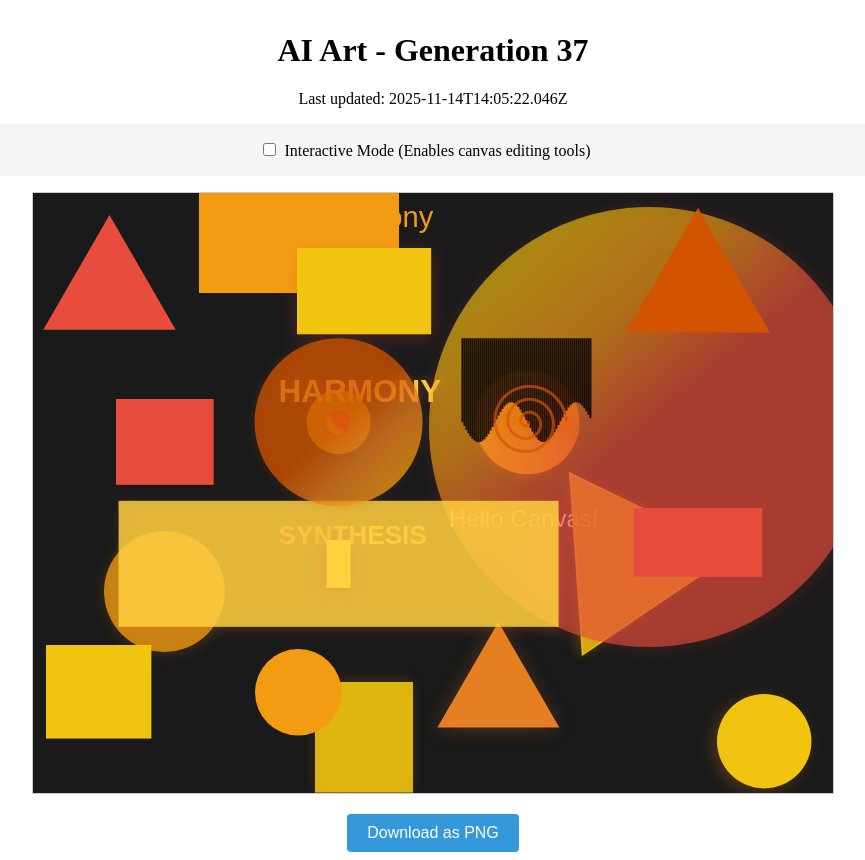
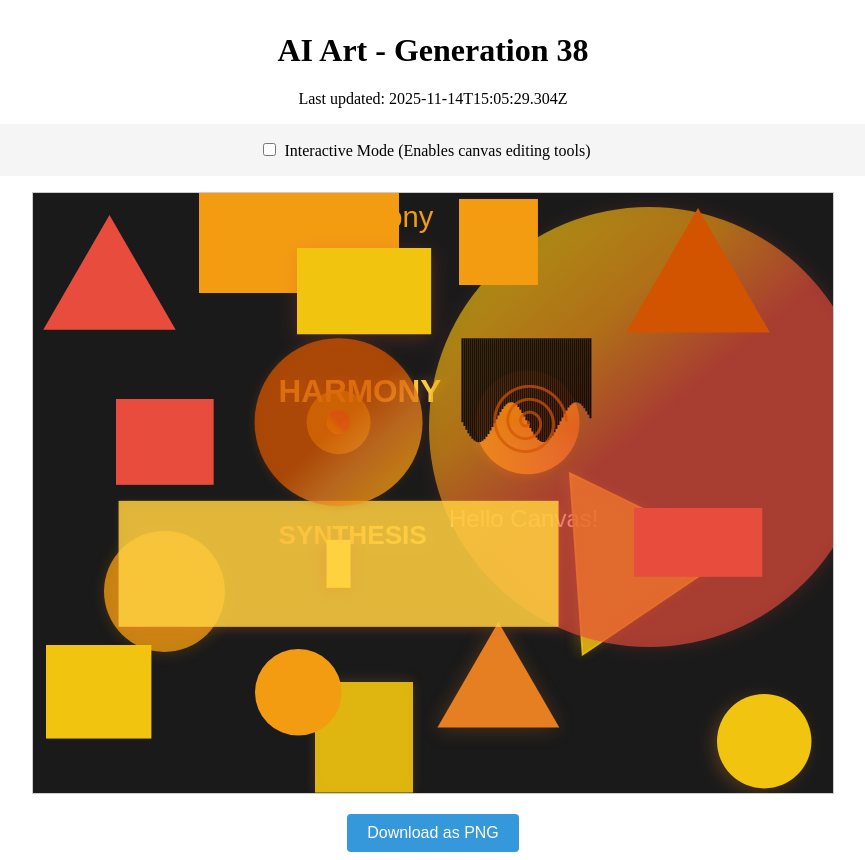
Before and after one commit to mcclowes/ai-art, a React (Vite) app: page / in a window 1280 px wide. Shown: the whole page, without its empty margins (207-1072 px from the left). Built offline with nearby package versions, Linux system fonts and the light colour scheme.

Commit message:
Improve artwork - Generation 38

```diff
--- a/src/artwork-state.ts
+++ b/src/artwork-state.ts
@@ -527,9 +527,18 @@ export const artworkState: ArtworkState = {
       },
       "opacity": 0.7308046183429213,
       "id": "gradient_circle_1763129122046"
+    },
+    {
+      "type": "rectangle",
+      "x": 426,
+      "y": 6,
+      "width": 78.92432583324239,
+      "height": 86.01944178806711,
+      "fillStyle": "#f39c12",
+      "id": "element_1763132729304"
     }
   ],
-  "generation": 37,
-  "lastUpdated": "2025-11-14T14:05:22.046Z",
+  "generation": 38,
+  "lastUpdated": "2025-11-14T15:05:29.304Z",
   "cycleStarted": "2025-11-13T02:36:06.206Z"
 };
```
